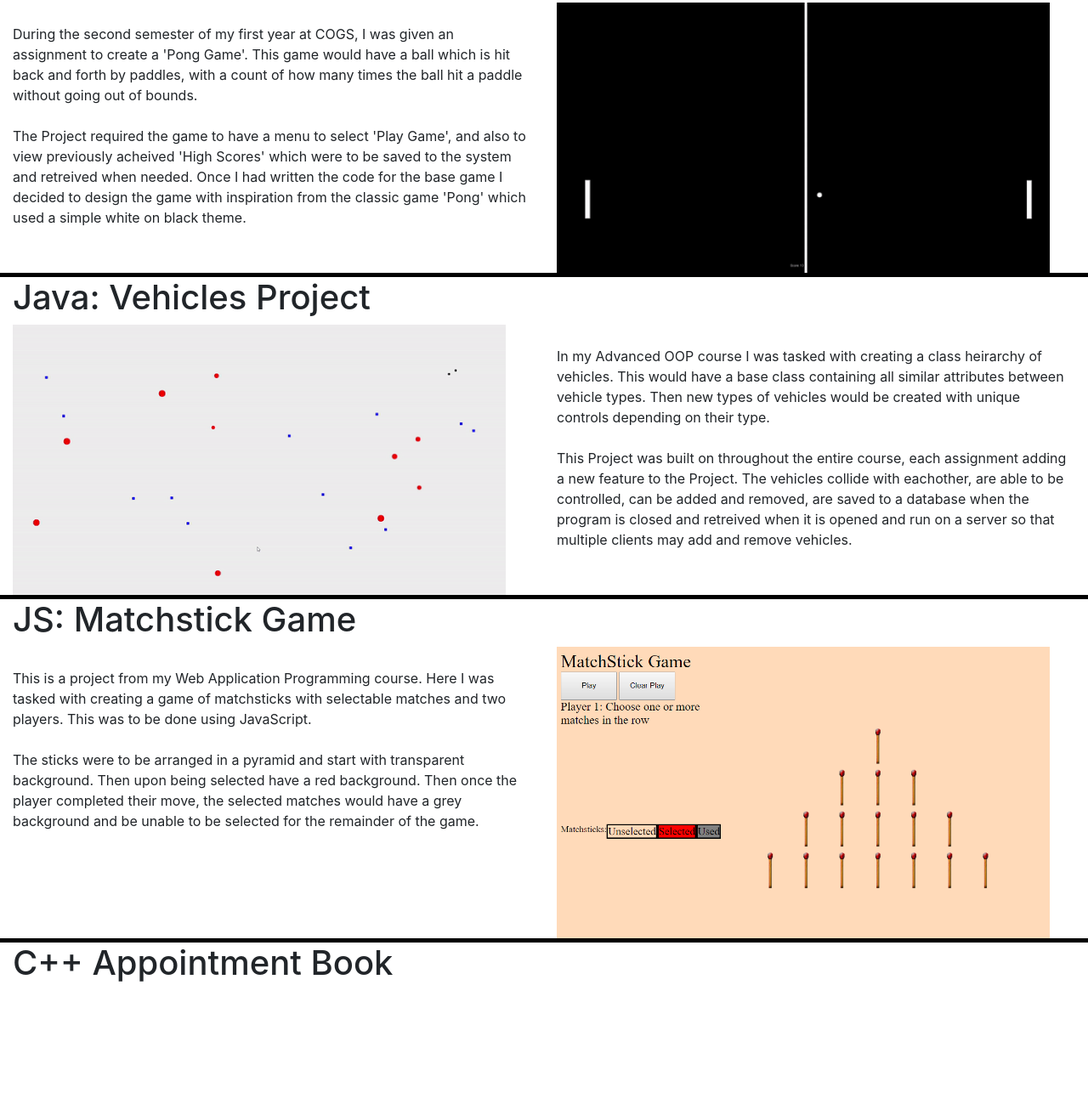
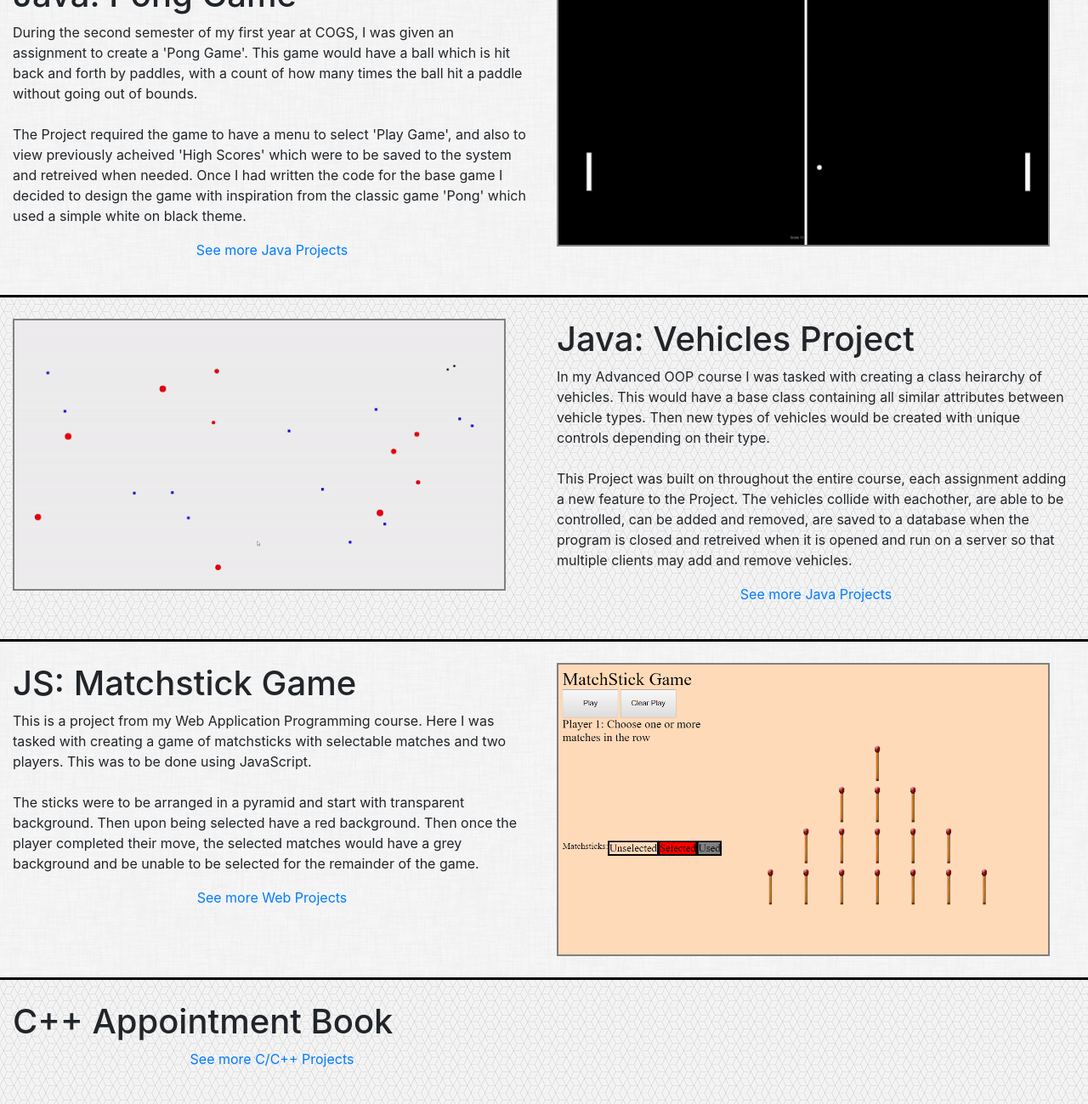
Before and after one commit to hireerich/hireerich.github.io, a plain HTML site: page Pages/workexamples.html in a window 1280 px wide. Shown: the part 778-2077 px from the top of the page at 85% size. Before the commit the page ends 1993 px from the top, so only its background shows below. Drawn offline with nearby package versions, Linux system fonts and the light colour scheme.

Commit message:
Update to site - Erich Gennette

```diff
--- a/Pages/workexamples.html
+++ b/Pages/workexamples.html
@@ -17,6 +17,17 @@
 		<script src="https://ajax.googleapis.com/ajax/libs/jquery/3.3.1/jquery.min.js"></script>
 		<script src="https://code.jquery.com/ui/1.12.1/jquery-ui.js"></script>
 		<link rel="stylesheet" href="https://stackpath.bootstrapcdn.com/bootstrap/4.1.2/css/bootstrap.min.css" integrity="sha384-Smlep5jCw/wG7hdkwQ/Z5nLIefveQRIY9nfy6xoR1uRYBtpZgI6339F5dgvm/e9B" crossorigin="anonymous">
+		<style>
+			#workGalleryRow1, #workGalleryRow3 {
+				background-image: url("../images/dust_scratches.png");
+			}
+			#workGalleryRow2, #workGalleryRow4 {
+				background-image: url("../images/qbkls.png");
+			}
+			img {
+				border: 2px solid grey;
+			}
+		</style>
 	</head>
 	<body id = "home">
 		<div class="topParallax" id="top"></div>
@@ -47,10 +58,9 @@
 		<div class="col-12 bar"></div>
 		<div class="container" id="workGalleryRow1">
 			<div class="row" id="firstRow">
-				<div class="col-12 title">
+				<div class="col-6 descr">
 					<h1 class="titleHeader">Java: Pong Game</h1>
-				</div>
-				<div class="col-6 descr">
+
 					<p>During the second semester of my first year at COGS, I was given an assignment to create a 'Pong Game'.
 					This game would have a ball which is hit back and forth by paddles, with a count of how many times the ball hit
 					a paddle without going out of bounds.
@@ -58,6 +68,8 @@
 					The Project required the game to have a menu to select 'Play Game', and also to view previously acheived 'High Scores'
 					which were to be saved to the system and retreived when needed. Once I had written the code for the base game I decided
 					to design the game with inspiration from the classic game 'Pong' which used a simple white on black theme.</p>
+
+					<p class="seeMore"><a href="">See more Java Projects</a></p>
 				</div>
 				<div class="col-6">
 					<img alt="Pong Game Gif" src="../images/pong.gif">
@@ -67,13 +79,12 @@
 		<div class="col-12 bar"></div>
 		<div class="container" id="workGalleryRow2">
 			<div class="row" id="secondRow">
-				<div class="col-12 title">
-					<h1 class="titleHeader">Java: Vehicles Project</h1>
-				</div>
 				<div class="col-6">
 					<img alt="Vehicles Project Gif" src="../images/vehicles.gif">
 				</div>
 				<div class="col-6 descr">
+					<h1 class="titleHeader">Java: Vehicles Project</h1>
+
 					<p>In my Advanced OOP course I was tasked with creating a class heirarchy of vehicles. This would have a base class
 					containing all similar attributes between vehicle types. Then new types of vehicles would be created with unique controls
 					depending on their type.
@@ -81,22 +92,25 @@
 					This Project was built on throughout the entire course, each assignment adding a new feature to the Project.
 					The vehicles collide with eachother, are able to be controlled, can be added and removed, are saved to a database when
 					the program is closed and retreived when it is opened and run on a server so that multiple clients may add and remove vehicles.</p>
+
+					<p class="seeMore"><a href="">See more Java Projects</a></p>
 				</div>
 			</div>
 		</div>
 		<div class="col-12 bar"></div>
 		<div class="container" id="workGalleryRow3">
 			<div class="row" id="thirdRow">
-				<div class="col-12 title">
+				<div class="col-6 descr">
 					<h1 class="titleHeader">JS: Matchstick Game</h1>
-				</div>
-				<div class="col-6 descr">
+
 					<p>This is a project from my Web Application Programming course. Here I was tasked with creating a game of matchsticks
 					with selectable matches and two players. This was to be done using JavaScript.
 					</br></br>
 					The sticks were to be arranged in a pyramid and start with transparent background. Then upon being selected have a red
 					background. Then once the player completed their move, the selected matches would have a grey background and be
 					unable to be selected for the remainder of the game.</p>
+
+					<p class="seeMore"><a href="">See more Web Projects</a></p>
 				</div>
 				<div class="col-6">
 					<img alt="Matchstick Game Screenshot" src="../images/matchGame.PNG">
@@ -106,10 +120,10 @@
 		<div class="col-12 bar"></div>
 		<div class="container" id="workGalleryRow4">
 			<div class="row" id="thirdRow">
-				<div class="col-12 title">
+				<div class="col-6 descr">
 					<h1 class="titleHeader">C++ Appointment Book</h1>
-				</div>
-				<div class="col-6 descr">
+
+					<p class="seeMore"><a href="">See more C/C++ Projects</a></p>
 				</div>
 				<div class="col-6">
 				</div>
--- a/styles/styles.css
+++ b/styles/styles.css
@@ -26,6 +26,8 @@ body > .block1 {
 
 img {
 	width: 95%;
+	margin-bottom: 25px;
+	margin-top: 25px;
 }
 
 .secondNav {
@@ -76,6 +78,10 @@ img {
 }
 
 .bar {
-	height: 5px;
+	height: 3px;
 	background-color: black;
 }
+
+.seeMore {
+	text-align: center;
+}
```
Also changed, not shown: Pages/education.html (+5 -5 lines), images/dust_scratches.png (added), images/qbkls.png (added).
